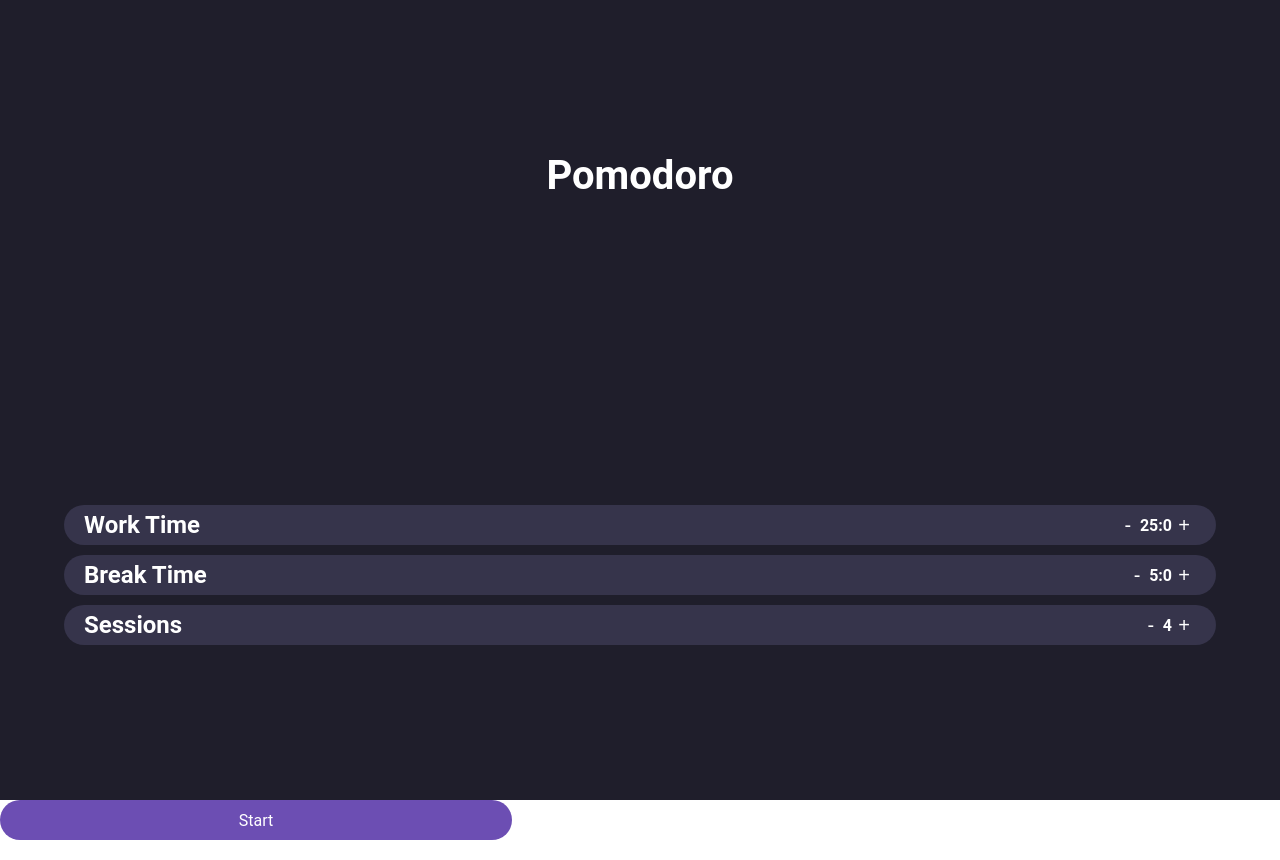
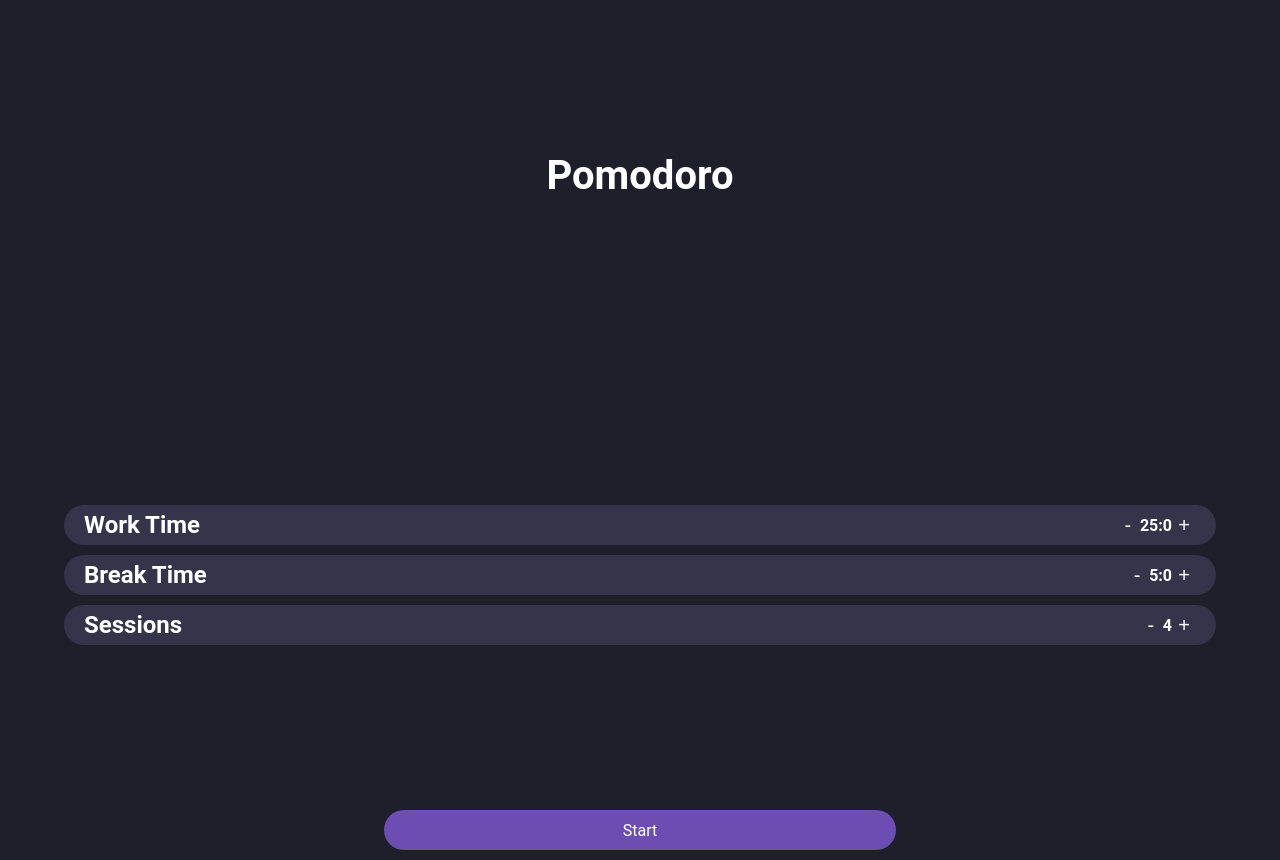
Before and after one commit to Wesley-Nunes/pomodoro, a React (Create React App) app: page / in a window 1280 px wide. Built offline with nearby package versions, Linux system fonts and the light colour scheme.

Commit message:
style: Improve the Navigation

```diff
--- a/src/components/Navigation/Navigation.jsx
+++ b/src/components/Navigation/Navigation.jsx
@@ -1,15 +1,35 @@
 import React from 'react';
 
-import { Link } from 'react-router-dom';
+import { Link, useLocation } from 'react-router-dom';
 
 import Button from '../Button/Button';
 
-function Navigation() {
+import NavigationWrapper from './NavigationStyle';
+
+function StartPageNav() {
   return (
-    <Link to="/work-time">
-      <Button bgColor="primary">Start</Button>
-    </Link>
+    <NavigationWrapper>
+      <Link to="/work-time">
+        <Button bgColor="primary">Start</Button>
+      </Link>
+    </NavigationWrapper>
   );
 }
 
+function TimerPageNav() {
+  return (
+    <NavigationWrapper>
+      <Link to="/">
+        <Button bgColor="nullColor">Restart</Button>
+      </Link>
+      <Button bgColor="secondary">Pause</Button>
+    </NavigationWrapper>
+  );
+}
+
+function Navigation() {
+  const { pathname } = useLocation();
+  return pathname === '/' ? <StartPageNav /> : <TimerPageNav />;
+}
+
 export default Navigation;
--- /dev/null
+++ b/src/components/Navigation/NavigationStyle.jsx
@@ -0,0 +1,14 @@
+import styled from 'styled-components';
+
+const NavigationWrapper = styled.div`
+  display: flex;
+  justify-content: center;
+  align-items: center;
+
+  background-color: #1f1e2b;
+
+  height: 6rem;
+  width: 100vw;
+`;
+
+export default NavigationWrapper;
```
